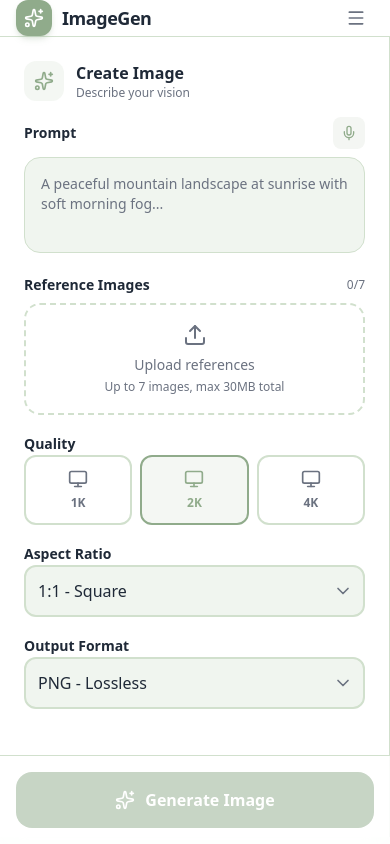
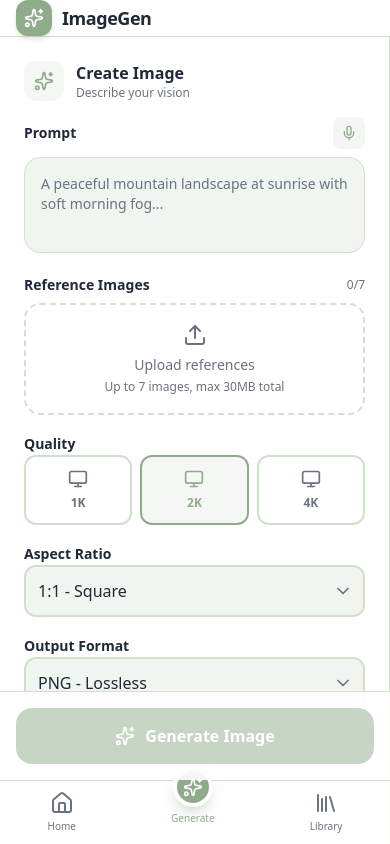
Before and after one commit to ashiqrahman12/image-generator-n8n-, a Next.js app: page / in a window 390 px wide. Built offline with nearby package versions, Linux system fonts and the light colour scheme.

Commit message:
Implement Mobile Navigation: Bottom Tab Bar & Layout Fixes

```diff
--- a/src/components/ImageGenerator.tsx
+++ b/src/components/ImageGenerator.tsx
@@ -156,7 +156,7 @@ export function ImageGenerator() {
     return (
         <div className="flex flex-col lg:flex-row lg:h-[calc(100vh-4rem)]">
             {/* LEFT PANEL: Controls */}
-            <aside className="w-full lg:w-[380px] xl:w-[420px] p-6 lg:pb-6 pb-32 border-r border-border bg-white flex flex-col gap-4 lg:gap-6 lg:overflow-y-auto">
+            <aside className="w-full lg:w-[380px] xl:w-[420px] p-6 lg:pb-6 pb-48 border-r border-border bg-white flex flex-col gap-4 lg:gap-6 lg:overflow-y-auto">
                 {/* Header */}
                 <div className="flex items-center gap-3">
                     <div className="w-10 h-10 rounded-xl bg-primary/10 flex items-center justify-center">
@@ -305,7 +305,7 @@ export function ImageGenerator() {
                 </div>
 
                 {/* Generate Button */}
-                <div className="fixed bottom-0 left-0 right-0 lg:static z-50 bg-white/80 backdrop-blur-md p-4 border-t border-border lg:p-0 lg:bg-transparent lg:border-0 lg:shadow-none transition-all">
+                <div className="fixed bottom-16 left-0 right-0 lg:static z-50 bg-white/80 backdrop-blur-md p-4 border-t border-border lg:p-0 lg:bg-transparent lg:border-0 lg:shadow-none transition-all">
                     <button
                         onClick={handleGenerate}
                         disabled={loading || !prompt.trim()}
--- a/src/components/Navbar.tsx
+++ b/src/components/Navbar.tsx
@@ -1,5 +1,5 @@
 import Link from "next/link";
-import { Sparkles, Menu } from "lucide-react";
+import { Sparkles, Menu, Home, Library } from "lucide-react";
 
 export function Navbar() {
     return (
@@ -31,10 +31,26 @@ export function Navbar() {
                     <button className="hidden sm:flex px-5 py-2.5 rounded-xl bg-primary text-white text-sm font-semibold shadow-md shadow-primary/25 hover:shadow-lg hover:shadow-primary/30 hover:bg-primary-dark transition-all">
                         Get Started
                     </button>
-                    <button className="md:hidden p-2 text-muted hover:text-foreground">
-                        <Menu className="w-5 h-5" />
-                    </button>
+                    {/* Mobile Menu Button Removed as per redesign */}
                 </div>
+            </div>
+
+            {/* Mobile Bottom Tab Bar */}
+            <div className="md:hidden fixed bottom-0 left-0 right-0 h-16 bg-white/80 backdrop-blur-md border-t border-border flex items-center justify-around z-[60]">
+                <Link href="/" className="flex flex-col items-center gap-1 p-2 text-muted hover:text-primary transition-colors">
+                    <Home className="w-6 h-6" />
+                    <span className="text-[10px] font-medium">Home</span>
+                </Link>
+                <Link href="/" className="flex flex-col items-center gap-1 p-2 text-primary">
+                    <div className="w-10 h-10 -mt-8 bg-primary rounded-full flex items-center justify-center shadow-lg shadow-primary/30 border-4 border-white">
+                        <Sparkles className="w-5 h-5 text-white" />
+                    </div>
+                    <span className="text-[10px] font-medium font-bold">Generate</span>
+                </Link>
+                <Link href="#" className="flex flex-col items-center gap-1 p-2 text-muted hover:text-primary transition-colors">
+                    <Library className="w-6 h-6" />
+                    <span className="text-[10px] font-medium">Library</span>
+                </Link>
             </div>
         </nav>
     );
```
